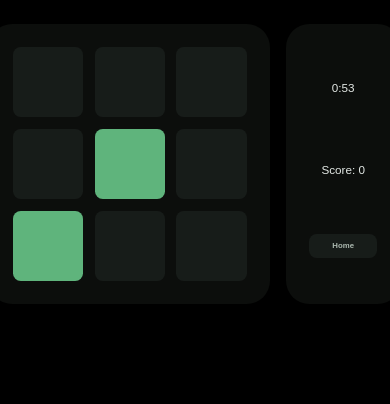
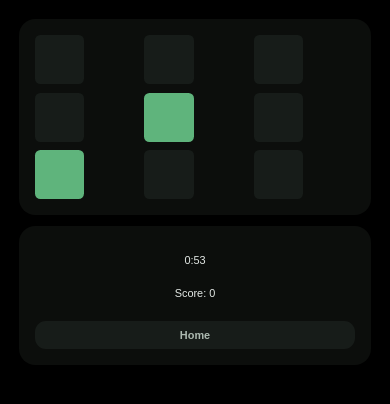
Before and after one commit to Cruz-Ethan/Lights-Out, a website with bundled scripts: page game.html in a window 390 px wide. Built offline with nearby package versions, Linux system fonts and the light colour scheme.

Commit message:
fixed responsive design

```diff
--- a/game.html
+++ b/game.html
@@ -5,10 +5,10 @@
     <meta name="viewport" content="width=device-width, initial-scale=1.0">
     <title>Lights Out!</title>
 
+    <link rel="stylesheet" href="styles/general.css">
     <link rel="stylesheet" href="styles/grid.css">
+    <link rel="stylesheet" href="styles/overlay.css">
     <link rel="stylesheet" href="styles/menu.css">
-    <link rel="stylesheet" href="styles/overlay.css">
-    <link rel="stylesheet" href="styles/general.css">
 
     <script src="dist/grid.js" type="module" defer></script>
     <script src="dist/timer.js" type="module" defer></script>
@@ -39,7 +39,7 @@
         <div class="square-8"></div>
         <div class="square-9"></div>
     </div>
-    <div class="menu delete">
+    <div class="menu">
         <p class="timer">1:00</p>
         <p class="score">Score: 0</p>
         <button class="home-button">Home</button>
--- a/styles/general.css
+++ b/styles/general.css
@@ -54,13 +54,3 @@ button:hover {
 button:active {
     opacity: 0.9;
 }
-
-@media(max-width: 1000px) {
-    :root {
-        font-size: 2vw;
-    }
-
-    .delete {
-        display: none;
-    }
-}
--- a/styles/grid.css
+++ b/styles/grid.css
@@ -1,6 +1,6 @@
 .grid {
     background-color: var(--bg-med);
-    padding: 3rem 3rem;
+    padding: 3rem;
     border-radius: 3rem;
 
     display: grid;
--- a/styles/high-scores.css
+++ b/styles/high-scores.css
@@ -2,6 +2,11 @@
     background-color: var(--bg-med);
     padding: 3rem 6rem;
     border-radius: 3rem;
+}
+
+ul {
+    padding: 0;
+
 }
 
 li {
@@ -10,6 +15,7 @@ li {
     flex-direction: column;
     align-items: stretch;
     margin-bottom: 0.8rem;
+    text-align: center;
 }
 
 button {
--- a/styles/index.css
+++ b/styles/index.css
@@ -2,6 +2,10 @@
     background-color: var(--bg-med);
     padding: 3rem 12rem;
     border-radius: 3rem;
+}
+
+.menu ul {
+    padding: 0;
 }
 
 li {
--- a/styles/menu.css
+++ b/styles/menu.css
@@ -1,6 +1,6 @@
 .menu {
     background-color: var(--bg-med);
-    padding: 3rem 3rem;
+    padding: 3rem;
     border-radius: 3rem;
 
     display: flex;
@@ -23,3 +23,33 @@ button:hover {
     background-color: var(--highlight);
     color: var(--text-normal);
 }
+
+@media(max-width: 1000px) {
+    :root {
+        font-size: 2vw;
+    }
+
+    body {
+        flex-direction: column;
+        padding: 4rem;
+    }
+
+    .grid * {
+        width: 10rem;
+        height: 10rem;
+    }
+
+    .menu p {
+        font-size: 2rem;
+    }
+
+    .menu .score {
+        margin-bottom: 4rem;
+    }
+
+    .menu .home-button {
+        font-size: 2rem;
+        border-radius: 2rem;
+        padding: 1.4rem;
+    }
+}
```
Also changed, not shown: practice.html (+2 -2 lines).
